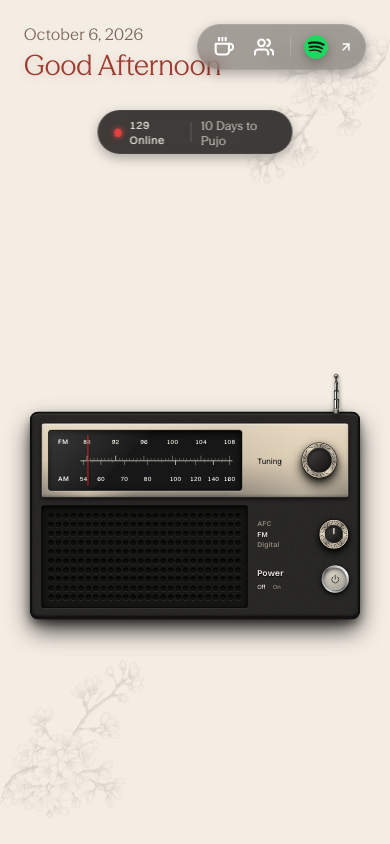
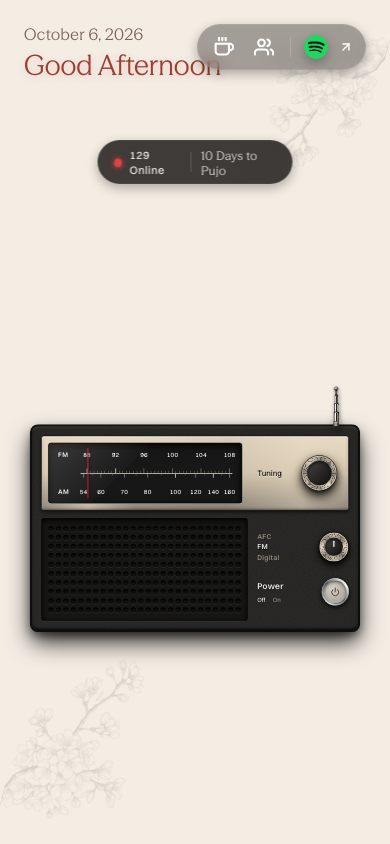
Before and after one commit to pradhan-not-found/The-Radio-, a React (Vite) app: page / in a window 390 px wide. Shown: the top 844 px of the page. Built offline with nearby package versions, Linux system fonts and the light colour scheme.

Commit message:
style: adjust mobile layout to pull online status badge down away from top nav

```diff
--- a/src/index.css
+++ b/src/index.css
@@ -1168,7 +1168,7 @@ body {
 
 @media (max-width: 600px) {
   .center-pill {
-    top: 90px;
+    top: 120px;
     padding: 4px 12px;
     font-size: 11px;
   }
@@ -1512,7 +1512,7 @@ body {
   .occasion-text .greeting { font-size: 24px; }
 
   .center-pill {
-    top: 85px;
+    top: 115px;
     padding: 6px 16px;
     font-size: 12px;
   }
@@ -1532,7 +1532,7 @@ body {
 
   .radio-shell {
     transform: scale(0.75);
-    margin-top: 40px; /* Push down to clear center pill */
+    margin-top: 70px; /* Push down to clear center pill */
   }
 
   .stage-hint {
@@ -1603,11 +1603,11 @@ body {
 @media (max-width: 480px) {
   .radio-shell {
     transform: scale(0.55);
-    margin-top: 60px;
+    margin-top: 90px;
   }
 
   .center-pill {
-    top: 110px;
+    top: 140px;
     font-size: 11px;
     gap: 10px;
   }
```
